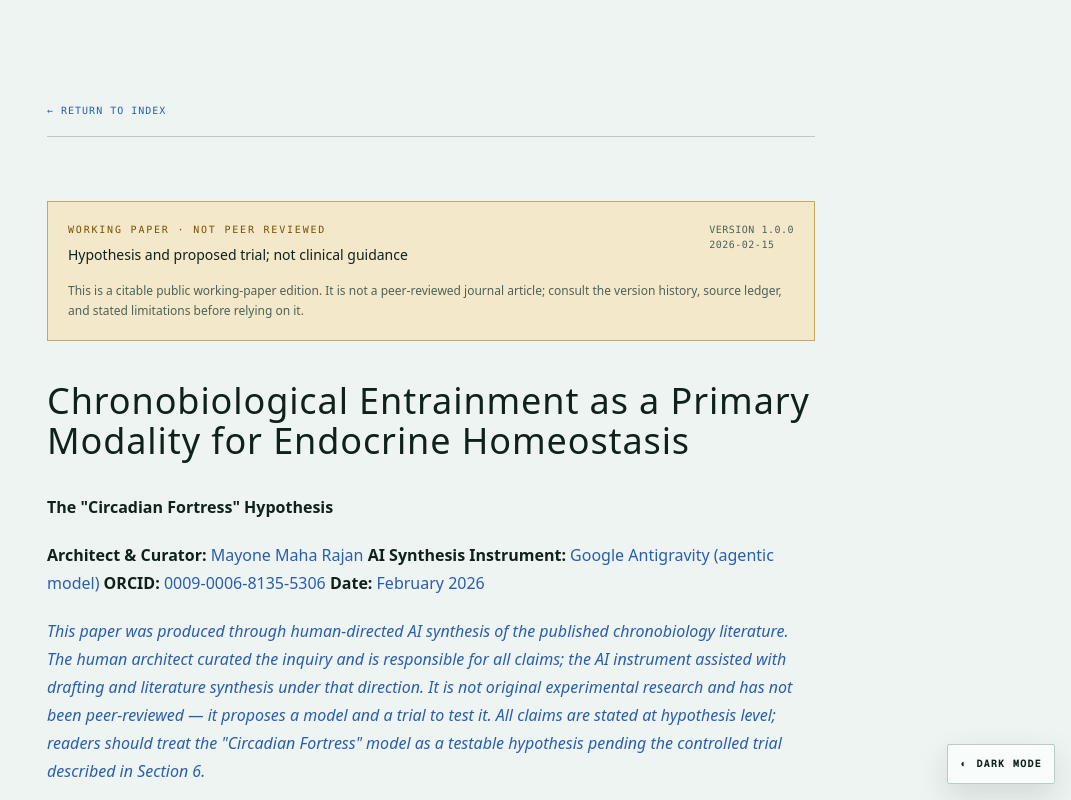
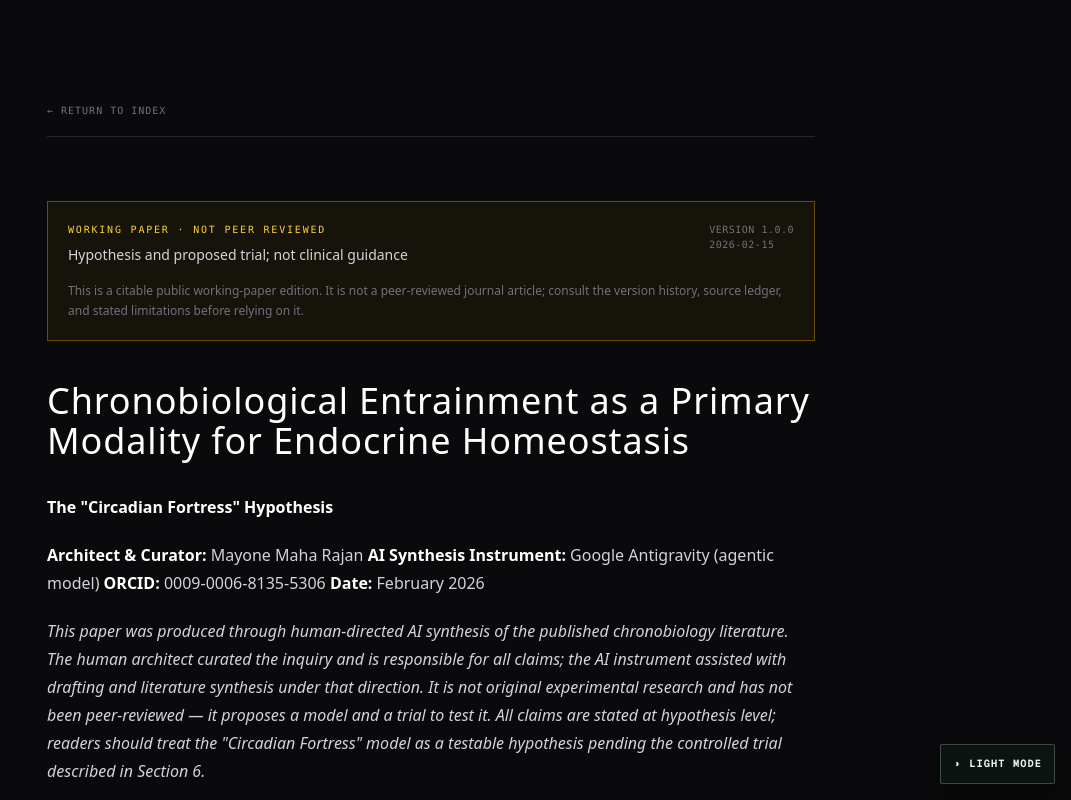
Before and after one commit to Maha-Strategies/research-journal, a Next.js app: page /papers/chronobiological-entrainment in a window 1280 px wide. Shown: the top 800 px of the page, without its empty margins (209-1280 px from the left). Built offline with nearby package versions, Linux system fonts and the light colour scheme.

Commit message:
Make research dark mode the default

```diff
--- a/app/layout.tsx
+++ b/app/layout.tsx
@@ -96,13 +96,14 @@ export default function RootLayout({
   return (
     <html
       lang="en"
-      data-research-theme="light"
+      data-research-theme="dark"
+      suppressHydrationWarning
       className={`${geistSans.variable} ${geistMono.variable} h-full antialiased`}
     >
       <head>
         <script
           dangerouslySetInnerHTML={{
-            __html: `(() => { try { const theme = localStorage.getItem('maha-research-theme') === 'dark' ? 'dark' : 'light'; document.documentElement.dataset.researchTheme = theme; document.documentElement.style.colorScheme = theme; } catch { document.documentElement.dataset.researchTheme = 'light'; } })()`,
+            __html: `(() => { try { const theme = localStorage.getItem('maha-research-theme') === 'light' ? 'light' : 'dark'; document.documentElement.dataset.researchTheme = theme; document.documentElement.style.colorScheme = theme; } catch { document.documentElement.dataset.researchTheme = 'dark'; document.documentElement.style.colorScheme = 'dark'; } })()`,
           }}
         />
         <link rel="alternate" type="text/plain" title="Maha Strategies Research machine-readable site guide" href="/llms.txt" />
--- a/components/ResearchThemeToggle.tsx
+++ b/components/ResearchThemeToggle.tsx
@@ -1,11 +1,12 @@
 'use client'
 
-import { useState } from 'react'
+import { useSyncExternalStore } from 'react'
 import { usePathname } from 'next/navigation'
 
 type ResearchTheme = 'light' | 'dark'
 
 const STORAGE_KEY = 'maha-research-theme'
+const THEME_CHANGE_EVENT = 'maha-research-theme-change'
 
 function readTheme(): ResearchTheme {
   return document.documentElement.dataset.researchTheme === 'dark' ? 'dark' : 'light'
@@ -15,6 +16,17 @@ function applyTheme(theme: ResearchTheme) {
   document.documentElement.dataset.researchTheme = theme
   document.documentElement.style.colorScheme = theme
   localStorage.setItem(STORAGE_KEY, theme)
+  window.dispatchEvent(new Event(THEME_CHANGE_EVENT))
+}
+
+function subscribe(onStoreChange: () => void) {
+  window.addEventListener(THEME_CHANGE_EVENT, onStoreChange)
+  window.addEventListener('storage', onStoreChange)
+
+  return () => {
+    window.removeEventListener(THEME_CHANGE_EVENT, onStoreChange)
+    window.removeEventListener('storage', onStoreChange)
+  }
 }
 
 /**
@@ -24,9 +36,7 @@ function applyTheme(theme: ResearchTheme) {
  */
 export default function ResearchThemeToggle() {
   const pathname = usePathname()
-  const [theme, setTheme] = useState<ResearchTheme>(() =>
-    typeof document === 'undefined' ? 'light' : readTheme(),
-  )
+  const theme = useSyncExternalStore(subscribe, readTheme, () => 'dark')
 
   if (pathname.startsWith('/operator')) return null
 
@@ -38,10 +48,7 @@ export default function ResearchThemeToggle() {
       className="research-theme-toggle"
       aria-label={`Switch to ${nextTheme} mode`}
       aria-pressed={theme === 'dark'}
-      onClick={() => {
-        applyTheme(nextTheme)
-        setTheme(nextTheme)
-      }}
+      onClick={() => applyTheme(nextTheme)}
     >
       <span aria-hidden="true">{theme === 'light' ? '◐' : '◑'}</span>
       <span>{theme === 'light' ? 'Dark mode' : 'Light mode'}</span>
```
